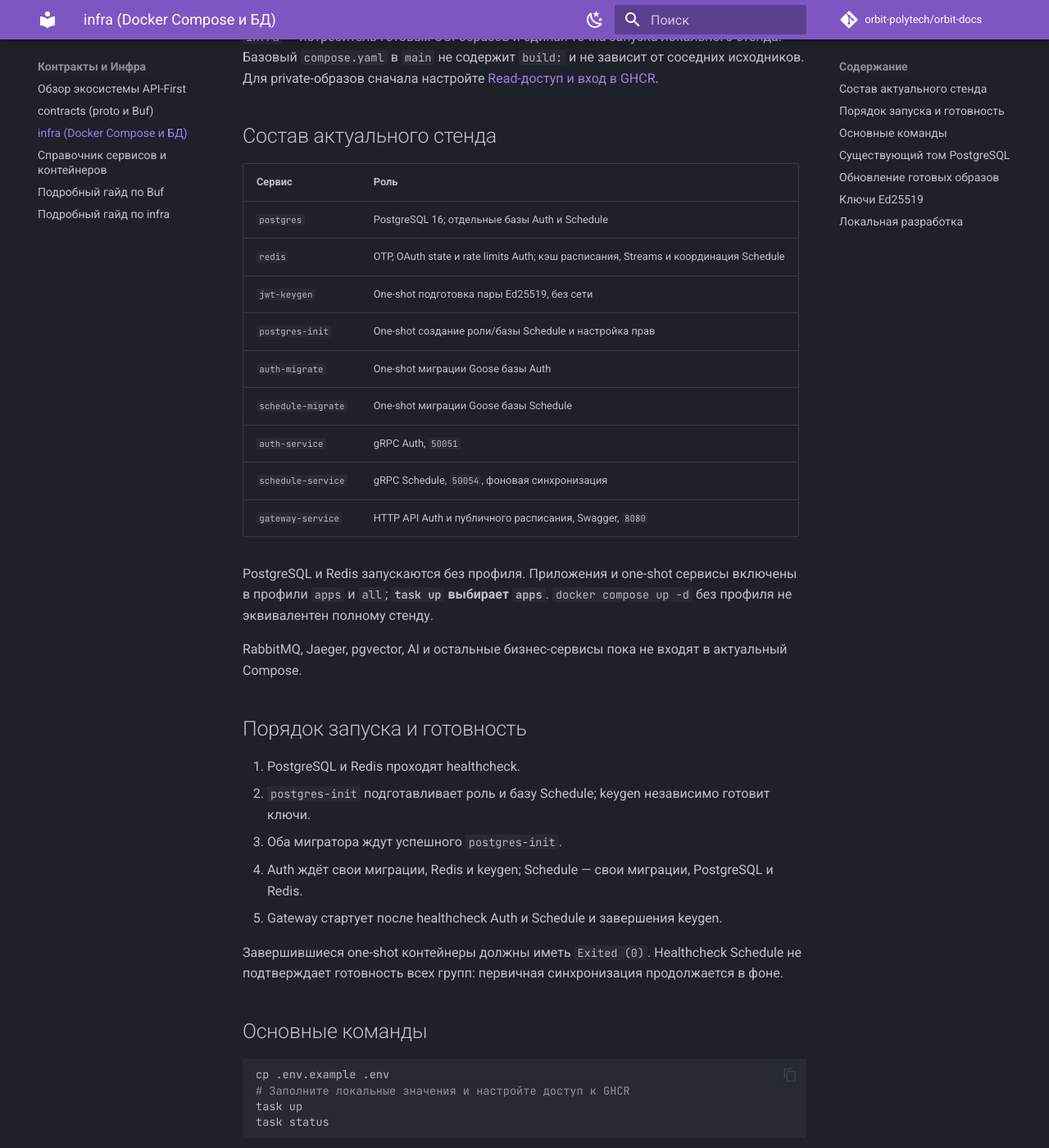
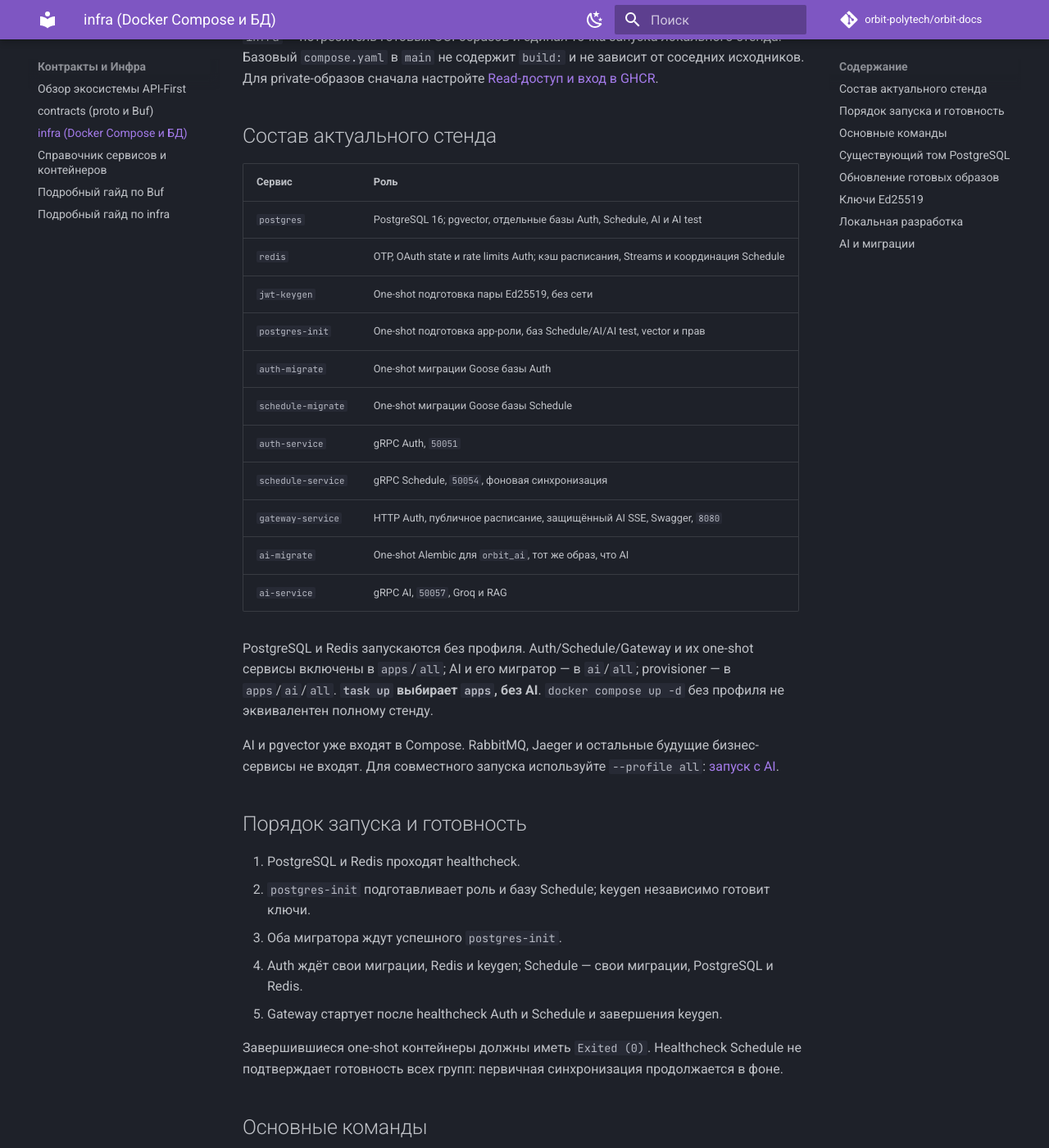
Before and after one commit to orbit-polytech/orbit-docs, an MkDocs documentation site: the page built from docs/contracts-infra/infra.md, in a window 1280 px wide and 1400 px high, scrolled down 196 px. Shown: the whole window at 82% size. Built offline with MkDocs 1.6.1 and Material for MkDocs 9.7.7, drawn with Linux system fonts in a browser that asks for light colours; comment, search, counter and statistics services are not loaded; some of the changed text lies outside the part shown.

Commit message:
docs: update AI integration handbook (2/16)

````diff
--- a/docs/contracts-infra/infra.md
+++ b/docs/contracts-infra/infra.md
@@ -6,19 +6,21 @@
 
 | Сервис | Роль |
 |---|---|
-| `postgres` | PostgreSQL 16; отдельные базы Auth и Schedule |
+| `postgres` | PostgreSQL 16; pgvector, отдельные базы Auth, Schedule, AI и AI test |
 | `redis` | OTP, OAuth state и rate limits Auth; кэш расписания, Streams и координация Schedule |
 | `jwt-keygen` | One-shot подготовка пары Ed25519, без сети |
-| `postgres-init` | One-shot создание роли/базы Schedule и настройка прав |
+| `postgres-init` | One-shot подготовка app-роли, баз Schedule/AI/AI test, vector и прав |
 | `auth-migrate` | One-shot миграции Goose базы Auth |
 | `schedule-migrate` | One-shot миграции Goose базы Schedule |
 | `auth-service` | gRPC Auth, `50051` |
 | `schedule-service` | gRPC Schedule, `50054`, фоновая синхронизация |
-| `gateway-service` | HTTP API Auth и публичного расписания, Swagger, `8080` |
+| `gateway-service` | HTTP Auth, публичное расписание, защищённый AI SSE, Swagger, `8080` |
+| `ai-migrate` | One-shot Alembic для `orbit_ai`, тот же образ, что AI |
+| `ai-service` | gRPC AI, `50057`, Groq и RAG |
 
-PostgreSQL и Redis запускаются без профиля. Приложения и one-shot сервисы включены в профили `apps` и `all`; **`task up` выбирает `apps`**. `docker compose up -d` без профиля не эквивалентен полному стенду.
+PostgreSQL и Redis запускаются без профиля. Auth/Schedule/Gateway и их one-shot сервисы включены в `apps`/`all`; AI и его мигратор — в `ai`/`all`; provisioner — в `apps`/`ai`/`all`. **`task up` выбирает `apps`, без AI**. `docker compose up -d` без профиля не эквивалентен полному стенду.
 
-RabbitMQ, Jaeger, pgvector, AI и остальные бизнес-сервисы пока не входят в актуальный Compose.
+AI и pgvector уже входят в Compose. RabbitMQ, Jaeger и остальные будущие бизнес-сервисы не входят. Для совместного запуска используйте `--profile all`: [запуск с AI](../how-to/ai-local-stack.md).
 
 ## Порядок запуска и готовность
 
@@ -41,7 +43,7 @@ task status
 
 | Команда | Назначение |
 |---|---|
-| `task up` | Полный стек с ожиданием готовности контейнеров |
+| `task up` | Профиль `apps` с ожиданием готовности, без AI |
 | `task up:deps` | Только PostgreSQL и Redis |
 | `task db:init` / `task init:db` | Повторная подготовка роли, базы Schedule и прав |
 | `task build` | Локальная сборка подключённых через override сервисов |
@@ -85,9 +87,14 @@ task up
 
 ```bash
 cp compose.override.yaml.example compose.override.yaml
-# Раскомментируйте build только у изменяемых сервисов
+# Оставьте build только у изменяемых сервисов: шаблон содержит активные блоки для всех
 task build
 docker compose --profile apps up -d --pull never --wait --wait-timeout 120
 ```
 
 `compose.override.yaml` автоматически объединяется с базовым файлом и не коммитится. Для локальных миграций Schedule подключите также сборку `schedule-migrate`; иначе схема может не соответствовать изменённому коду. Полная инструкция — [Quickstart](../quickstart/local-setup.md).
+
+
+## AI и миграции
+
+`ai-migrate` ждёт PostgreSQL и provisioner; `ai-service` ждёт успешные миграции. Gateway не зависит от health AI. Подготовка `orbit_ai_test` не применяет к ней Alembic автоматически. Подробные команды обновления существующего volume, локальной сборки и остановки всего стека — [запуск с AI](../how-to/ai-local-stack.md).
````
Also changed, not shown: docs/contracts-infra/overview.md (+4 -4 lines), docs/contracts-infra/reference.md (+5 -4 lines), docs/explanation/adr/005-contracts-repo-buf.md (+2 -2 lines).
